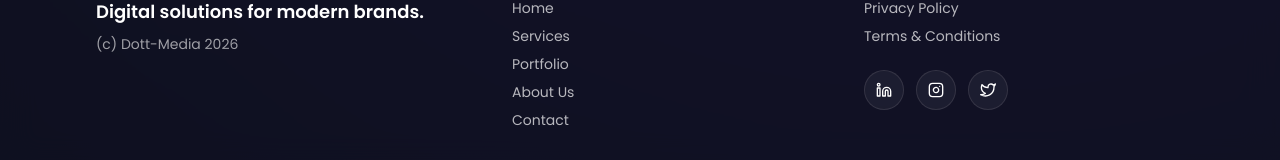
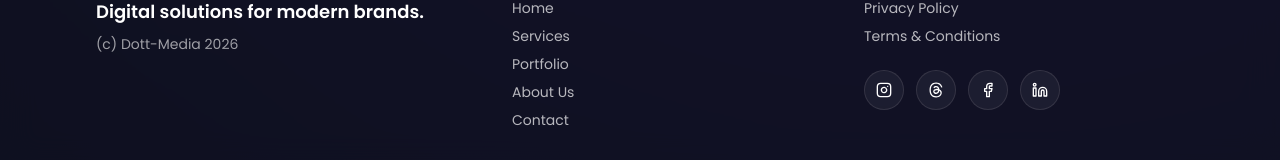
Before and after one commit to Dott-Media-Git/DottMediaWeb, a React (Vite) app: page / in a window 1280 px wide. Shown: the part 4279-4439 px from the top of the page. Built offline with nearby package versions, Linux system fonts and the light colour scheme.

Commit message:
Update SEO schema and social links

```diff
--- a/index.html
+++ b/index.html
@@ -30,6 +30,8 @@
     <meta property="og:type" content="website" />
     <meta property="og:image" content="https://dott-media.org/og-image.svg" />
     <meta property="og:image:alt" content="Dott-Media AI-Powered Digital Solutions" />
+    <meta property="og:image:width" content="1200" />
+    <meta property="og:image:height" content="630" />
     <meta property="og:site_name" content="Dott-Media" />
     <meta property="og:locale" content="en_US" />
     <meta name="twitter:card" content="summary_large_image" />
@@ -39,7 +41,24 @@
       content="Branding, growth, automation, and the AI Sales Agent built with AI strategy, design, and engineering."
     />
     <meta name="twitter:image" content="https://dott-media.org/og-image.svg" />
+    <meta name="twitter:image:alt" content="Dott-Media AI-Powered Digital Solutions" />
     <meta name="theme-color" content="#7C3AED" />
+    <script type="application/ld+json">
+      {
+        "@context": "https://schema.org",
+        "@type": "Organization",
+        "name": "Dott-Media",
+        "url": "https://dott-media.org/",
+        "logo": "https://dott-media.org/dott-logo.png",
+        "description": "Dott-Media is an AI-powered digital agency delivering branding, marketing, automation, web development, and the AI Sales Agent for growth-focused teams.",
+        "sameAs": [
+          "https://www.instagram.com/dottmedia100",
+          "https://www.threads.net/@dottmedia100",
+          "https://www.facebook.com/Dott-Media",
+          "https://www.linkedin.com/company/dottmedia"
+        ]
+      }
+    </script>
   </head>
   <body>
     <div id="root"></div>
--- a/src/App.jsx
+++ b/src/App.jsx
@@ -2,14 +2,15 @@ import { useEffect, useState } from "react";
 import { NavLink, Route, Routes, Link } from "react-router-dom";
 import {
   FiArrowRight,
+  FiFacebook,
   FiInstagram,
   FiLinkedin,
   FiMenu,
   FiMoon,
   FiSun,
-  FiTwitter,
   FiX,
 } from "react-icons/fi";
+import { FaThreads } from "react-icons/fa6";
 import ScrollToTop from "./components/ScrollToTop";
 import About from "./pages/About";
 import AiSalesAgent from "./pages/AiSalesAgent";
@@ -209,25 +210,32 @@ const App = () => {
             </div>
             <div className="flex items-center gap-3 pt-3">
               <a
-                href="https://www.linkedin.com"
-                className="flex h-10 w-10 items-center justify-center rounded-full border border-slate-200/80 bg-white text-slate-800 transition hover:border-brand-amber/60 hover:text-brand-amber dark:border-white/10 dark:bg-white/5 dark:text-white"
-                aria-label="LinkedIn"
-              >
-                <FiLinkedin />
-              </a>
-              <a
-                href="https://www.instagram.com"
+                href="https://www.instagram.com/dottmedia100"
                 className="flex h-10 w-10 items-center justify-center rounded-full border border-slate-200/80 bg-white text-slate-800 transition hover:border-brand-amber/60 hover:text-brand-amber dark:border-white/10 dark:bg-white/5 dark:text-white"
                 aria-label="Instagram"
               >
                 <FiInstagram />
               </a>
               <a
-                href="https://www.twitter.com"
+                href="https://www.threads.net/@dottmedia100"
                 className="flex h-10 w-10 items-center justify-center rounded-full border border-slate-200/80 bg-white text-slate-800 transition hover:border-brand-amber/60 hover:text-brand-amber dark:border-white/10 dark:bg-white/5 dark:text-white"
-                aria-label="Twitter"
+                aria-label="Threads"
               >
-                <FiTwitter />
+                <FaThreads />
+              </a>
+              <a
+                href="https://www.facebook.com/Dott-Media"
+                className="flex h-10 w-10 items-center justify-center rounded-full border border-slate-200/80 bg-white text-slate-800 transition hover:border-brand-amber/60 hover:text-brand-amber dark:border-white/10 dark:bg-white/5 dark:text-white"
+                aria-label="Facebook"
+              >
+                <FiFacebook />
+              </a>
+              <a
+                href="https://www.linkedin.com/company/dottmedia"
+                className="flex h-10 w-10 items-center justify-center rounded-full border border-slate-200/80 bg-white text-slate-800 transition hover:border-brand-amber/60 hover:text-brand-amber dark:border-white/10 dark:bg-white/5 dark:text-white"
+                aria-label="LinkedIn"
+              >
+                <FiLinkedin />
               </a>
             </div>
           </div>
```
